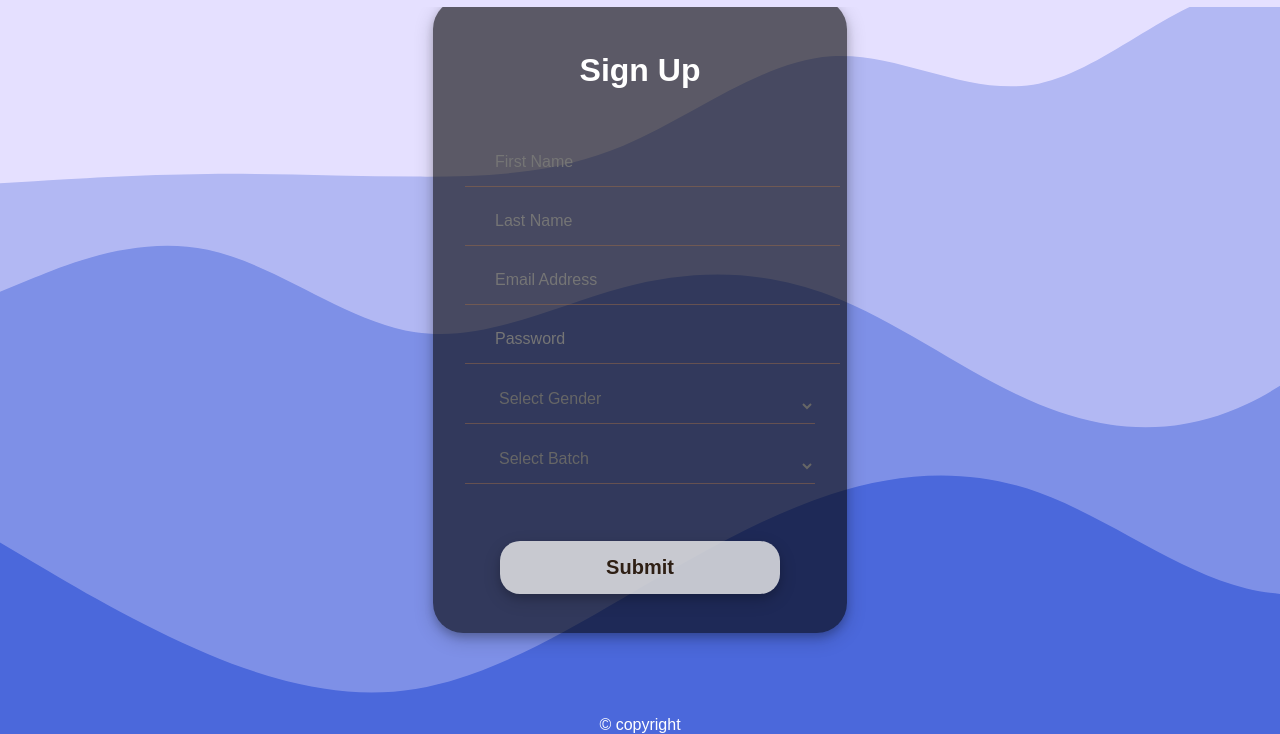
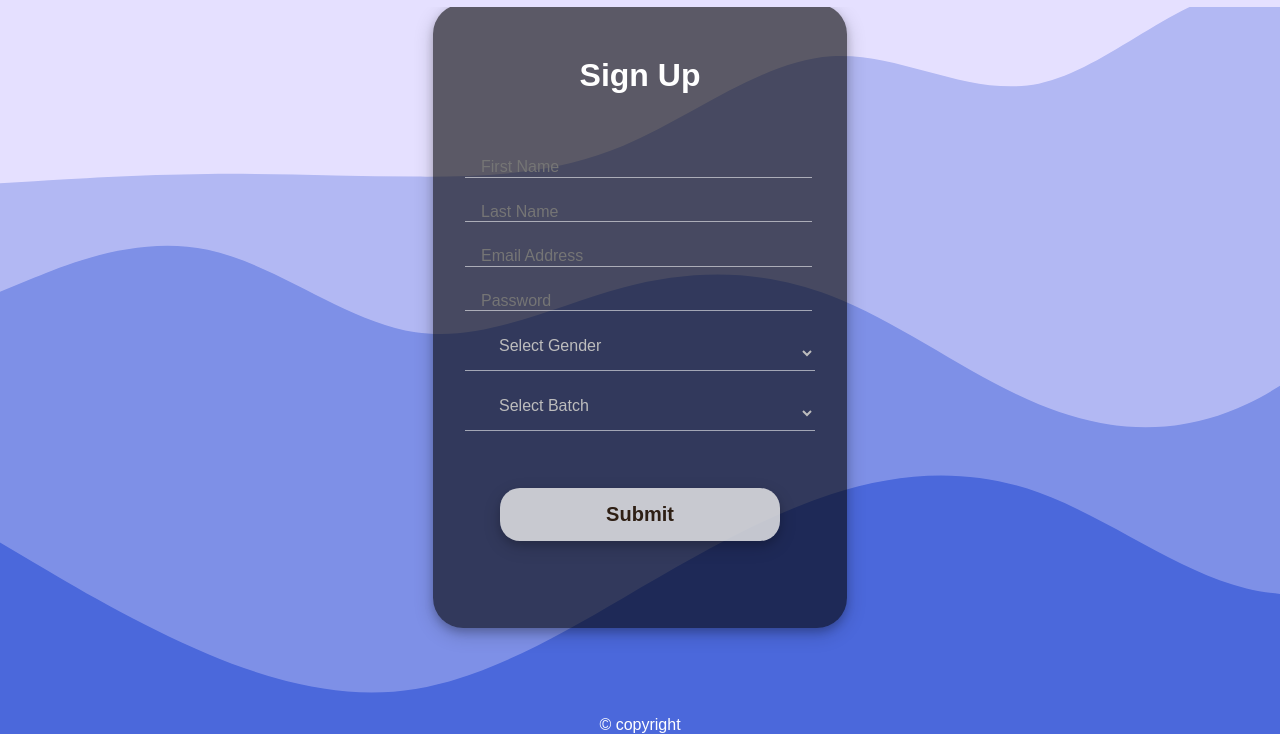
Before and after one commit to himanshuyv/CabMiloge, a Flask app: page /SignUp in a window 1280 px wide. Shown: the part 84-818 px from the top of the page. Run offline with Flask 3, Linux system fonts and the light colour scheme.

Commit message:
fixed signup button scheme

```diff
--- a/templates/SignUp.html
+++ b/templates/SignUp.html
@@ -70,10 +70,10 @@ h1{
 input{
     width:90%;
     margin-bottom:25px;
-    padding:0 30px 15px;
-    font-size:16px;
+    padding:0 1rem 0.5px;
+    font-size:1rem;
     border:none;
-    border-bottom: 1px solid #9b6a457b;
+    border-bottom: 1px solid rgba(255,255,255,0.55);
     outline:none;
     background-color: rgba(0,0,0,0);
     color: #fff;
@@ -113,8 +113,8 @@ input:focus{
 }
 
 .btn:hover{
-    background-color: #b48e62;
-    opacity:1;
+    background-color: #d3cfeb;
+    /* opacity:1; */
 }
 
 .signup span{
@@ -135,10 +135,10 @@ select {
     padding: 0 30px 15px;
     font-size: 16px;
     border: none;
-    border-bottom: 1px solid #9b6a457b;
+    border-bottom: 1px solid rgba(255,255,255,0.55);;
     outline: none;
     background-color: rgba(0, 0, 0, 0);
-    color:#666666;
+    color:#bdbdbd;
 }
 
 select:focus {
```
